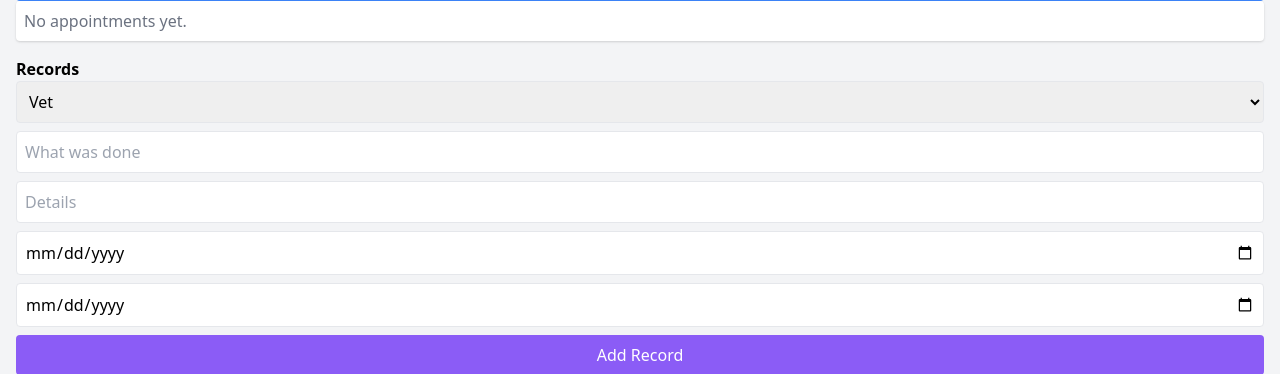
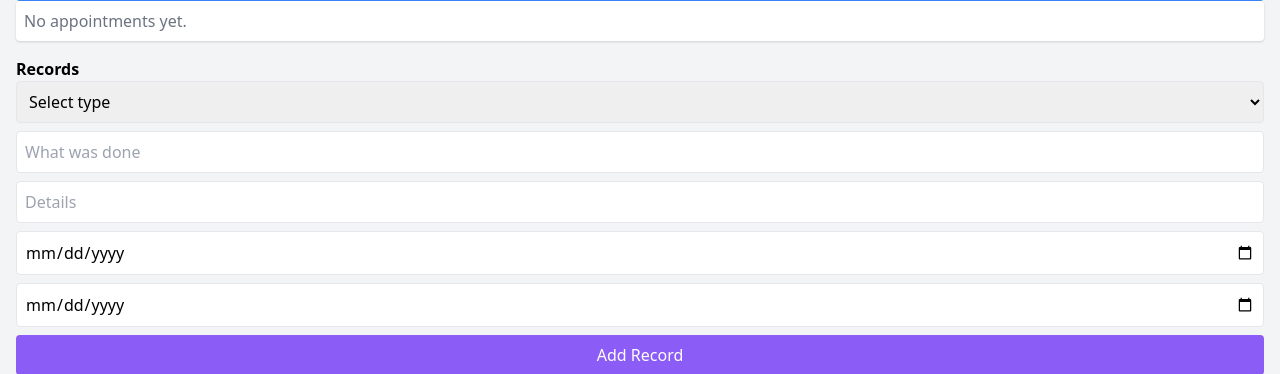
Before and after one commit to imajica-prog/barn-app, a Flask app: template templates/horse_detail.html in a window 1280 px wide. Shown: the part 367-741 px from the top of the page. Run offline with Flask 3, Linux system fonts and the light colour scheme; the template is opened without the code that fills it, so the values that code supplies are empty.

Commit message:
Update horse_detail.html

```diff
--- a/templates/horse_detail.html
+++ b/templates/horse_detail.html
@@ -2,13 +2,11 @@
 {% block content %}
 <h1 class="text-xl font-bold">{{ horse.name }}</h1>
 <div class="text-gray-500 mb-4">{{ horse.breed or '' }}</div>
-
 <h2 class="mt-4 font-semibold">Health</h2>
 <form method="POST" action="/add_health/{{ horse.id }}">
 <input name="note" class="border p-2 w-full mb-2 rounded" placeholder="Health note">
 <button class="bg-green-500 text-white p-2 w-full rounded">Add</button>
 </form>
-
 {% if health %}
   {% for h in health %}
   <div class="bg-white p-2 rounded shadow mb-2">
@@ -19,14 +17,12 @@
 {% else %}
   <div class="bg-white p-2 rounded shadow mb-2 text-gray-500">No health notes yet.</div>
 {% endif %}
-
 <h2 class="mt-4 font-semibold">Appointments</h2>
 <form method="POST" action="/add_appointment/{{ horse.id }}">
 <input name="service" placeholder="Service" class="border p-2 w-full mb-2 rounded">
 <input type="date" name="date" class="border p-2 w-full mb-2 rounded">
 <button class="bg-blue-500 text-white p-2 w-full rounded">Add</button>
 </form>
-
 {% if appointments %}
   {% for a in appointments %}
   <div class="bg-white p-2 rounded shadow mb-2">
@@ -36,12 +32,13 @@
   {% endfor %}
 {% else %}
   <div class="bg-white p-2 rounded shadow mb-2 text-gray-500">No appointments yet.</div>
-{% endif %}<h2 class="mt-4 font-semibold">Records</h2>
-
+{% endif %}
+<h2 class="mt-4 font-semibold">Records</h2>
 <form method="POST" action="/add_record/{{ horse.id }}">
   <select name="type" class="border p-2 w-full mb-2 rounded">
+    <option value="" disabled selected>Select type</option>  ← ADD THIS LINE
     <option>Vet</option>
-    <option>Joint Injection</option>
+    <option>Joint Injection</option>  ← ADD THIS LINE
     <option>Farrier</option>
     <option>Worming</option>
     <option>Feed</option>
@@ -52,17 +49,14 @@
     <option>Medication</option>
     <option>Note</option>
   </select>
-
   <input name="title" placeholder="What was done" class="border p-2 w-full mb-2 rounded">
   <input name="details" placeholder="Details" class="border p-2 w-full mb-2 rounded">
   <input type="date" name="date" class="border p-2 w-full mb-2 rounded">
   <input type="date" name="next_due" class="border p-2 w-full mb-2 rounded">
-
   <button class="bg-purple-500 text-white p-2 w-full rounded">
     Add Record
   </button>
 </form>
-
 {% if records %}
   {% for r in records %}
   <div class="bg-white p-2 rounded shadow mb-2">
```
